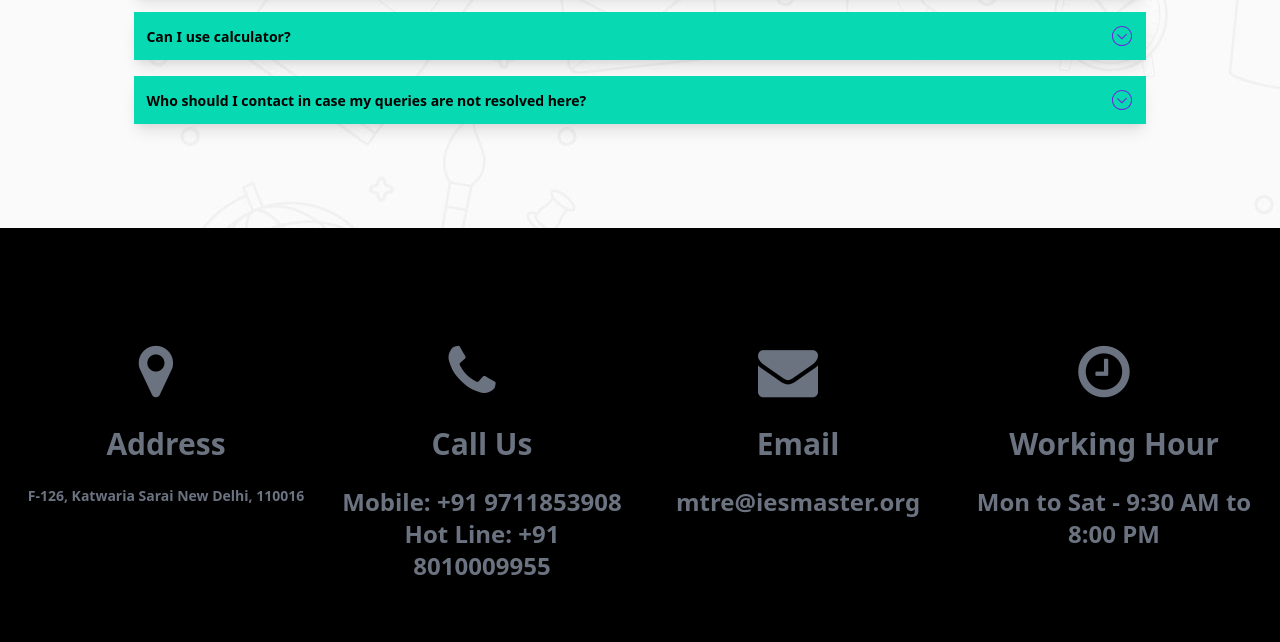
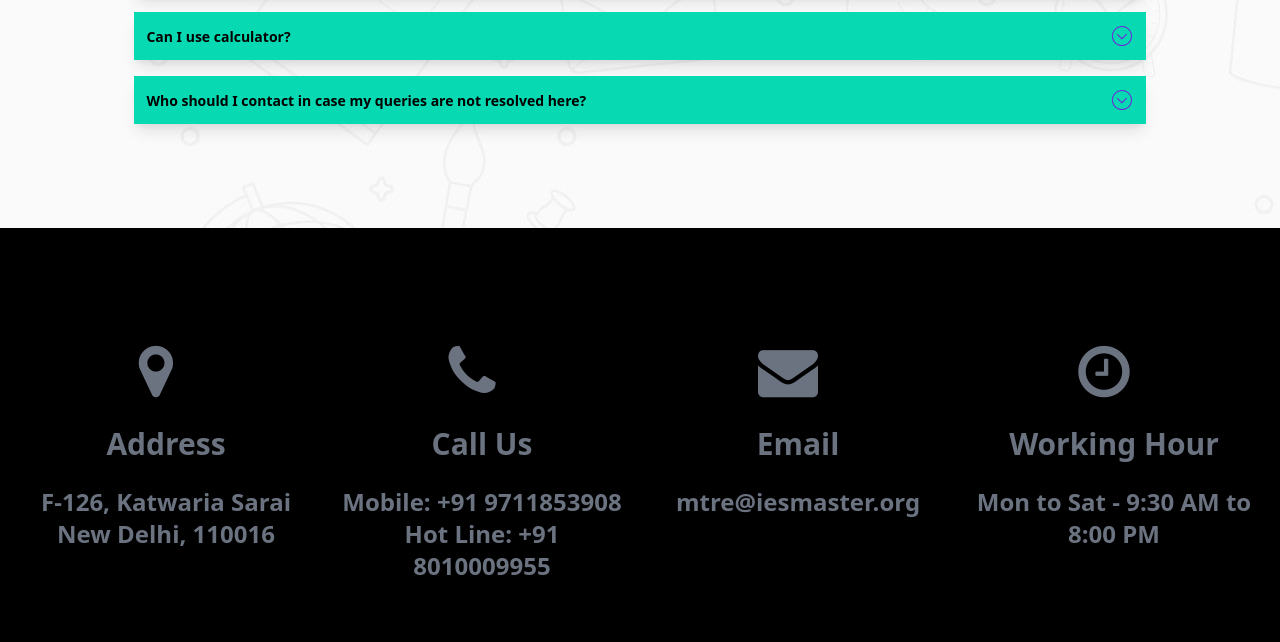
Before and after one commit to shubh7479/mtre, a plain HTML site: page index.html in a window 1280 px wide. Shown: the part 8816-9458 px from the top of the page. Drawn offline with nearby package versions, Linux system fonts and the light colour scheme.

Commit message:
fix nav sizes

```diff
--- a/index.html
+++ b/index.html
@@ -1874,7 +1874,7 @@
 
           <h2 class="mb-6 text-sm font-bold  text-2xl lg:text-3xl text-center text-gray-500 dark:text-gray-400">Address
           </h2>
-          <h2 class="mb-6 text-sm font-semibold  text-center text-gray-500 dark:text-gray-400">F-126, Katwaria
+          <h2 class="mb-6 text-sm font-semibold lg:text-2xl text-center text-gray-500 dark:text-gray-400">F-126, Katwaria
             Sarai
             New Delhi, 110016</h2>
 
```
